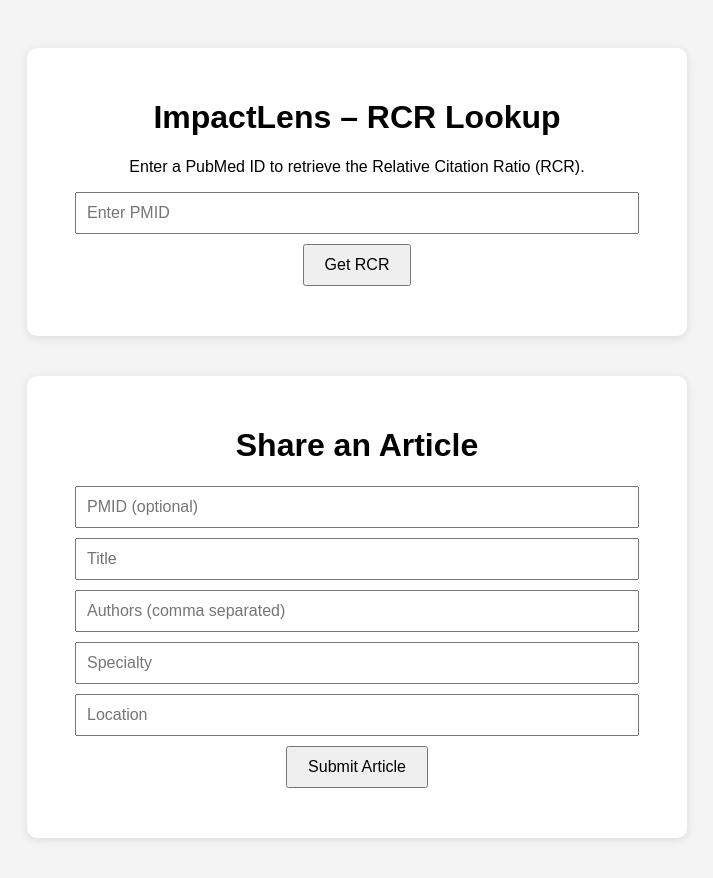
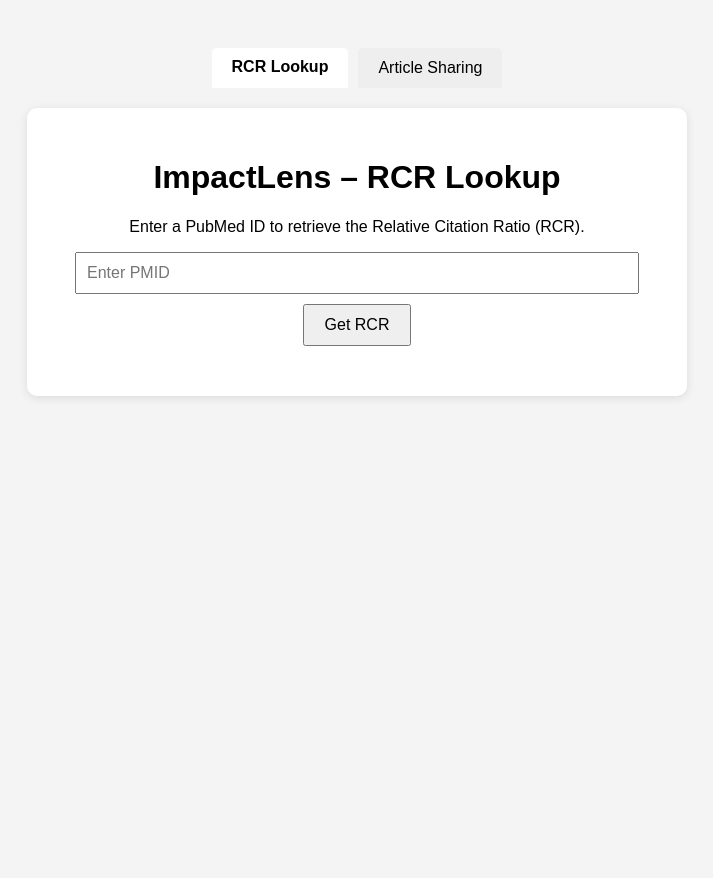
Before and after one commit to pawntorow8-chaus/impactlens, a plain HTML site: page index.html in a window 1280 px wide. Shown: the whole page, without its empty margins (283-996 px from the left). After the commit the page ends 800 px from the top, so only its background shows below. Drawn offline with Linux system fonts and the light colour scheme; no server answers.

Commit message:
Add tabs

```diff
--- a/index.html
+++ b/index.html
@@ -11,6 +11,37 @@
       background: #f4f4f4;
       text-align: center;
     }
+
+    .tab-container {
+      display: flex;
+      justify-content: center;
+      margin-bottom: 20px;
+    }
+
+    .tab-btn {
+      padding: 10px 20px;
+      cursor: pointer;
+      border: none;
+      background: #eee;
+      margin: 0 5px;
+      font-size: 16px;
+      border-radius: 5px 5px 0 0;
+    }
+
+    .tab-btn.active {
+      background: white;
+      font-weight: bold;
+      border-bottom: 2px solid white;
+    }
+
+    .tab-content {
+      display: none;
+    }
+
+    .tab-content.active {
+      display: block;
+    }
+
     .container {
       background: white;
       padding: 30px;
@@ -20,28 +51,33 @@
       box-shadow: 0 2px 10px rgba(0,0,0,0.1);
       margin-bottom: 40px;
     }
+
     input {
       padding: 10px;
       width: 90%;
       font-size: 16px;
       margin-bottom: 10px;
     }
+
     button {
       padding: 10px 20px;
       font-size: 16px;
       cursor: pointer;
       margin-bottom: 20px;
     }
+
     table {
       width: 100%;
       border-collapse: collapse;
       margin-top: 20px;
     }
+
     th, td {
       padding: 8px;
       border: 1px solid #ccc;
       font-size: 14px;
     }
+
     th {
       background: #eee;
     }
@@ -49,7 +85,14 @@
 </head>
 <body>
 
+  <!-- Tabs -->
+  <div class="tab-container">
+    <button class="tab-btn active" data-tab="rcrLookup">RCR Lookup</button>
+    <button class="tab-btn" data-tab="articleSharing">Article Sharing</button>
+  </div>
+
   <!-- RCR Lookup -->
+  <div id="rcrLookup" class="tab-content active">
     <div class="container">
       <h1>ImpactLens – RCR Lookup</h1>
       <p>Enter a PubMed ID to retrieve the Relative Citation Ratio (RCR).</p>
@@ -58,8 +101,10 @@
       <button onclick="getRCR()">Get RCR</button>
       <div id="result"></div>
     </div>
+  </div>
 
   <!-- Article Sharing -->
+  <div id="articleSharing" class="tab-content">
     <div class="container">
       <h1>Share an Article</h1>
       <form id="articleForm">
@@ -70,8 +115,8 @@
         <input id="locationInput" placeholder="Location" required /><br>
         <button type="submit">Submit Article</button>
       </form>
-
       <div id="articlesTable"></div>
+    </div>
   </div>
 
   <script type="module">
@@ -87,7 +132,6 @@
         document.getElementById("result").innerText = "Please enter a PMID.";
         return;
       }
-
       const url = `/.netlify/functions/getRCR?pmid=${pmid}`;
       try {
         const response = await fetch(url);
@@ -105,8 +149,7 @@
       }
     }
 
-  // Expose getRCR to the global scope so the onclick button works
-  window.getRCR = getRCR;
+    window.getRCR = getRCR; // expose to global for button onclick
 
     // === Article Sharing ===
     document.getElementById("articleForm").addEventListener("submit", async (e) => {
@@ -134,8 +177,6 @@
 
       await addDoc(articlesCollection, { pmid, title, authors, specialty, location, rcr, year: new Date().getFullYear() });
       displayArticles();
-
-    // Clear form
       document.getElementById("articleForm").reset();
     });
 
@@ -171,6 +212,20 @@
 
     // Load articles initially
     displayArticles();
+
+    // === Tab switching ===
+    const tabs = document.querySelectorAll(".tab-btn");
+    const contents = document.querySelectorAll(".tab-content");
+
+    tabs.forEach(tab => {
+      tab.addEventListener("click", () => {
+        tabs.forEach(t => t.classList.remove("active"));
+        tab.classList.add("active");
+
+        contents.forEach(c => c.classList.remove("active"));
+        document.getElementById(tab.dataset.tab).classList.add("active");
+      });
+    });
   </script>
 </body>
 </html>
```
Lines whose indentation alone changed are shown as unchanged.
